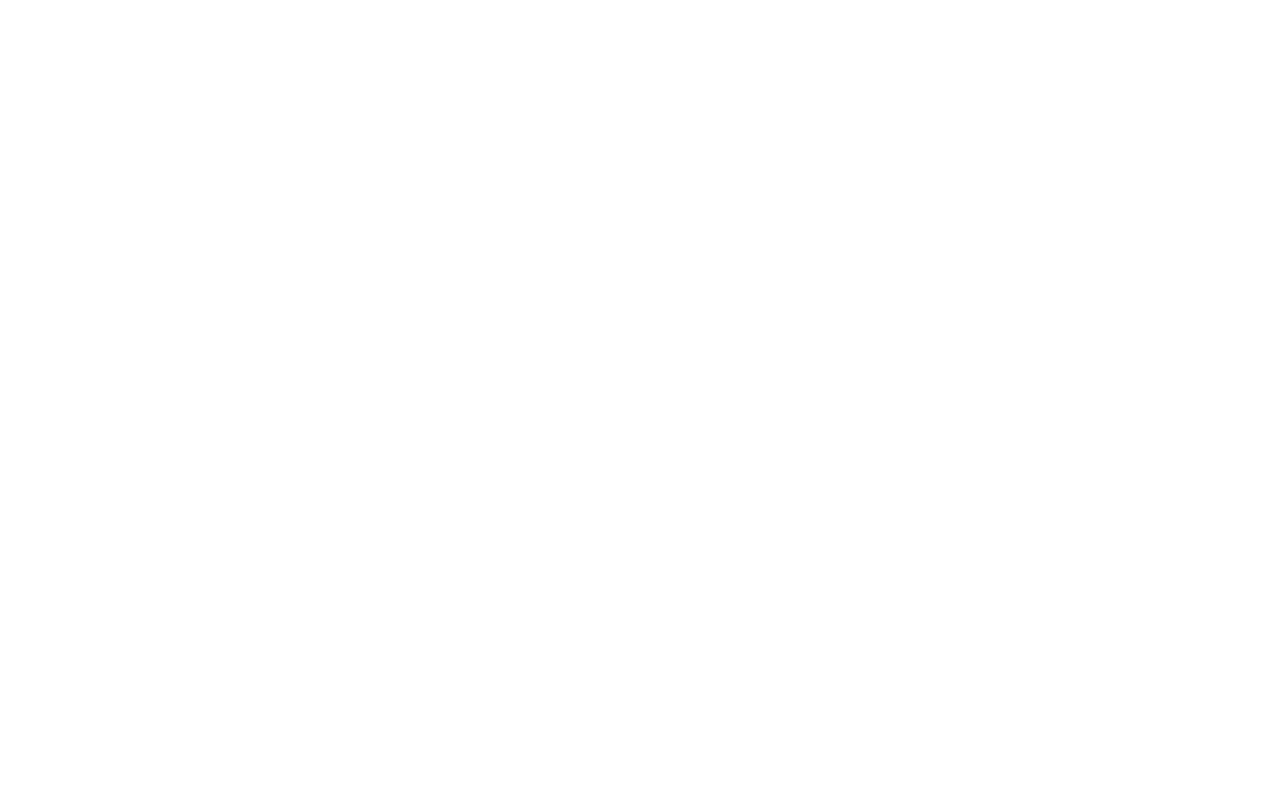
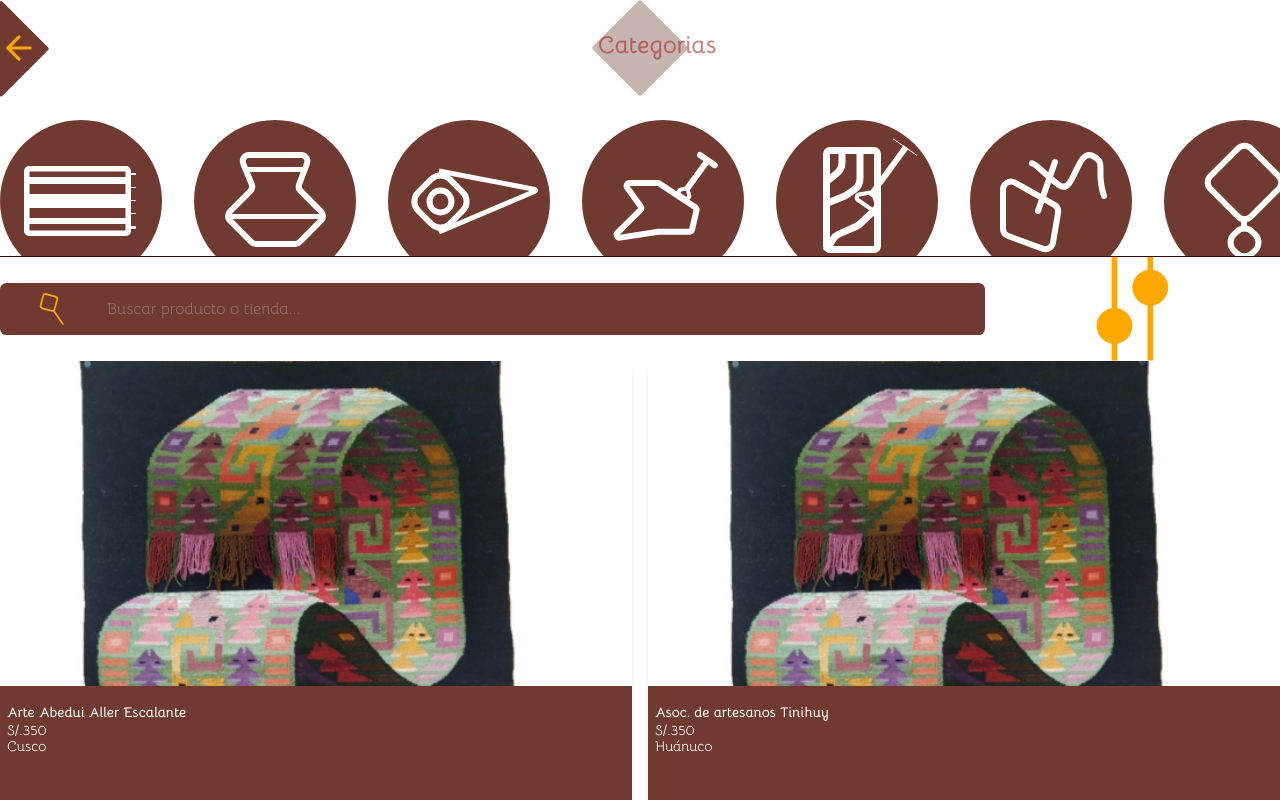
Before and after one commit to Thewilliamg/proyectoFinalExpress, a React (Vite) app: page /categories in a window 1280 px wide. Before the commit this address had no page. Shown: the top 800 px of the page. Built offline with nearby package versions, Linux system fonts and the light colour scheme; the HTML template or start-up script is replaced by a standard one.

Commit message:
feat: :sparkles: Screen 15 finished

```diff
--- a/src/App.jsx
+++ b/src/App.jsx
@@ -26,6 +26,7 @@
 import EmailPolicy from "./pages/signup/email/policy/Policy.jsx";
 import ProductDetails from "./pages/markets/products/details/details.jsx";
 import Coupon from "./pages/home/components/coupon/coupon.jsx";
+import Categories from './pages/home/components/categories/categorie.jsx'
 
 function App() {
   return (
@@ -41,6 +42,7 @@
         <Route path="/workshops" element={<Workshop />} />
         <Route path="/workshops/info" element={<WorkshopsInfo/> } /> //Ruta para pantalla 28
         <Route path='/workshops/business-presentation' element={<Business />}/>
+        <Route path='/categories' element={<Categories />}/>
         <Route path='/coupons' element={<Coupon />} />
         <Route path="/favorites" element={<Favorites/> } />
         <Route path="/settings" element={<Settings/> } />
--- /dev/null
+++ b/src/pages/home/components/categories/categorie.css
@@ -0,0 +1,162 @@
+.categorie-container {
+  height: 100vh;
+  width: 100%;
+}
+
+.header-categorie {
+  display: flex;
+  width: 100%;
+  height: 15%;
+  justify-content: center;
+}
+
+.img-header {
+  width: 100%;
+  height: 80%;
+}
+
+.header-text-categorie {
+  position: relative;
+  display: flex;
+  flex-direction: column;
+  align-items: center;
+  top: 25%;
+  right: 32%;
+  font-size: 1rem;
+  width: 100%;
+  color: #9d1a1a8b;
+}
+
+.category-container {
+  height: 17%;
+  display: flex;
+  width: 100%;
+  overflow-x: auto !important;
+  overflow-y: hidden !important;
+  gap: 2rem;
+  border-bottom: rgb(66, 1, 1) 1px solid;
+}
+
+.box-category-home {
+  width: 17%;
+  height: 100%;
+  display: flex;
+  cursor: pointer;
+  transition: border-color 0.3s ease;
+  flex-direction: column;
+  text-align: center;
+  justify-content: space-evenly;
+  text-decoration-style: none;
+  text-decoration: none;
+  font-weight: 800;
+  color: black;
+}
+
+.box-category-home.active {
+  border-bottom: 5rem solid rgb(66, 6, 6); /* Borde inferior negro cuando está activo */
+}
+
+.grid {
+  display: grid;
+  overflow-y: scroll !important;
+  min-height: 100%;
+  width: 100%;
+}
+
+.grid-cols-2 {
+  grid-template-columns: repeat(2, minmax(0, 1fr));
+  overflow-y: auto;
+}
+
+.gap-4 {
+  gap: 1rem;
+  overflow-y: auto;
+}
+.p-22 {
+  display: flex;
+  flex-direction: column;
+  padding-left: 7px;
+}
+
+.bg-white {
+  background-color: #703a31;
+}
+
+.rounded-lg {
+  border-radius: 0.5rem;
+}
+
+.shadow-md {
+  display: flex;
+  flex-direction: column;
+  gap: 1rem;
+  box-shadow: 0 4px 6px -1px rgba(0, 0, 0, 0.1),
+    0 2px 4px -1px rgba(0, 0, 0, 0.06);
+}
+
+.w-full {
+  width: 100%;
+}
+
+.h-24 {
+  height: 69%;
+}
+
+.object-cover {
+  object-fit: cover;
+}
+
+.text-\[\#6B3E26\] {
+  color: #ffff;
+}
+
+.font-semibold {
+  font-weight: 600;
+}
+
+.text-sm {
+  font-size: 0.875rem;
+  line-height: 1.25rem;
+}
+
+.text-xs {
+  font-size: 0.875rem;
+  line-height: 1rem;
+}
+
+.x {
+  position: relative;
+  top: -90%;
+  height: 10%;
+  width: 10%;
+  left: 91%;
+}
+
+.search-container {
+  display: flex;
+  align-items: center;
+  height: 13%;
+  width: 100%;
+}
+
+.searchers-container {
+  height: 50%;
+  width:100%;
+  background-color: #703a31;
+  display: flex;
+  align-items: center;
+  border-radius: 0.4em 0.4em;
+  overflow: hidden;
+}
+
+.filter-container{
+  display: flex;
+  justify-content: center;
+  height: 100%;
+  width: 30%;
+}
+
+.filter-categorie{
+  height: 100%;
+  width: 30%;
+}
--- /dev/null
+++ b/src/pages/home/components/categories/categorie.jsx
@@ -0,0 +1,158 @@
+import { useState } from "react";
+import textil from "@/img/textil-icon.svg";
+import ceramic from "@/img/ceramics-icon.svg";
+import goldsmith from "@/img/goldsmith-icon.svg";
+import rockCarving from "@/img/rock-carving-icon.svg";
+import woodCarving from "@/img/wood-carving.svg";
+import embroidery from "@/img/embroidery-icon.svg";
+import jewelry from "@/img/jewelry-icon.svg";
+import tinsmith from "@/img/tinsmith-icon.svg";
+import stamp from "@/img/stamping-icon.svg";
+import paint from "@/img/paint-icon.svg";
+import GoBackArrow from "../../../components/backArrow";
+import Square from "@/img/square-beige-icon.svg";
+import Cristo from "@/img/product-workshop1.png";
+import lensicon from "@/img/search-icon.svg";
+import filter from "@/img/filter-market.svg";
+import "./categorie.css";
+
+export default function categories() {
+  const [selectedIndex, setSelectedIndex] = useState(null);
+  const dataCategories = [
+    { icon: textil, title: "Textileria", href: "textil" },
+    { icon: ceramic, title: "Ceramica", href: "ceramica" },
+    { icon: goldsmith, title: "Orfebreria", href: "orfebreria" },
+    { icon: rockCarving, title: "Talla en piedra", href: "talla_piedra" },
+    { icon: woodCarving, title: "Talla en madera", href: "talla_madera" },
+    { icon: embroidery, title: "Bordado", href: "bordado" },
+    { icon: jewelry, title: "Joyeria", href: "joyeria" },
+    { icon: tinsmith, title: "Hojalateria", href: "hojalateria" },
+    { icon: stamp, title: "Estampado", href: "estampado" },
+    { icon: paint, title: "Pintura tradicional", href: "pintura" },
+  ];
+  const workshops = [
+    {
+      name: "Arte Abedui Aller Escalante",
+      location: "Cusco",
+      image: Cristo,
+      price: "S/.350",
+    },
+    {
+      name: "Asoc. de artesanos Tinihuy",
+      location: "Huánuco",
+      image: Cristo,
+      price: "S/.350",
+    },
+    {
+      name: "Retablos Jesús Urbano",
+      location: "Ayacucho",
+      image: Cristo,
+      price: "S/.350",
+    },
+    {
+      name: "Taller Awaq Ayllu",
+      location: "Ayacucho",
+      image: Cristo,
+      price: "S/.350",
+    },
+
+    {
+      name: "Taller Sanabria Nuñez",
+      location: "Junín",
+      image: Cristo,
+      price: "S/.350",
+    },
+    {
+      name: "Taller Sanabria Nuñez",
+      location: "Junín",
+      image: Cristo,
+      price: "S/.350",
+    },
+    {
+      name: "Taller Sanabria Nuñez",
+      location: "Junín",
+      image: Cristo,
+      price: "S/.350",
+    },
+    {
+      name: "Taller Sanabria Nuñez",
+      location: "Junín",
+      image: Cristo,
+      price: "S/.350",
+    },
+    {
+      name: "Lastenia Canayo",
+      location: "Ucayali",
+      image: Cristo,
+      price: "S/.350",
+    },
+  ];
+
+  const handleCategoryClick = (index) => {
+    setSelectedIndex(index); // Actualiza el índice seleccionado
+  };
+  return (
+    <article className="categorie-container">
+      <div className="header-categorie">
+        <GoBackArrow />
+        <img src={Square} className="img-header" />
+        <div className="header-text-categorie">
+          <h2>Categorias</h2>
+        </div>
+      </div>
+      <div className="category-container">
+        {dataCategories.map((item, index) => {
+          return (
+            <a
+              key={"icon" + index}
+              className={`box-category-home ${
+                selectedIndex === index ? "active" : ""
+              }`} // Clase condicional para la categoría seleccionada
+              onClick={() => handleCategoryClick(index)} // Evento de clic para cambiar el estado
+            >
+              <img src={item.icon} alt={item.title} />
+              <small>{item.title}</small>
+            </a>
+          );
+        })}
+      </div>
+      <div className="search-container">
+        <div className="searchers-container">
+          <div className="lens">
+            <img src={lensicon} alt="lens" />
+          </div>
+          <input
+            type="text"
+            className="searchbar-input"
+            placeholder="Buscar producto o tienda..."
+          />
+        </div>
+        <div className="filter-container">
+          <img src={filter} className="filter-categorie" />
+        </div>
+      </div>
+      <div className="grid grid-cols-2 gap-4">
+        {workshops.map((workshop, index) => (
+          <div
+            key={index}
+            className="bg-white rounded-lg overflow-hidden shadow-md"
+          >
+            <img
+              src={workshop.image}
+              alt={workshop.name}
+              className="w-full h-24 object-cover"
+            />
+
+            <div className="p-22">
+              <h3 className="text-[#6B3E26] font-semibold text-sm">
+                {workshop.name}
+              </h3>
+              <p className="text-[#6B3E26] text-xs">{workshop.price}</p>
+              <p className="text-[#6B3E26] text-xs">{workshop.location}</p>
+            </div>
+          </div>
+        ))}
+      </div>
+    </article>
+  );
+}
```
Also changed, not shown: src/img/square_white.svg (added), src/img/xxxxx.svg (added).
